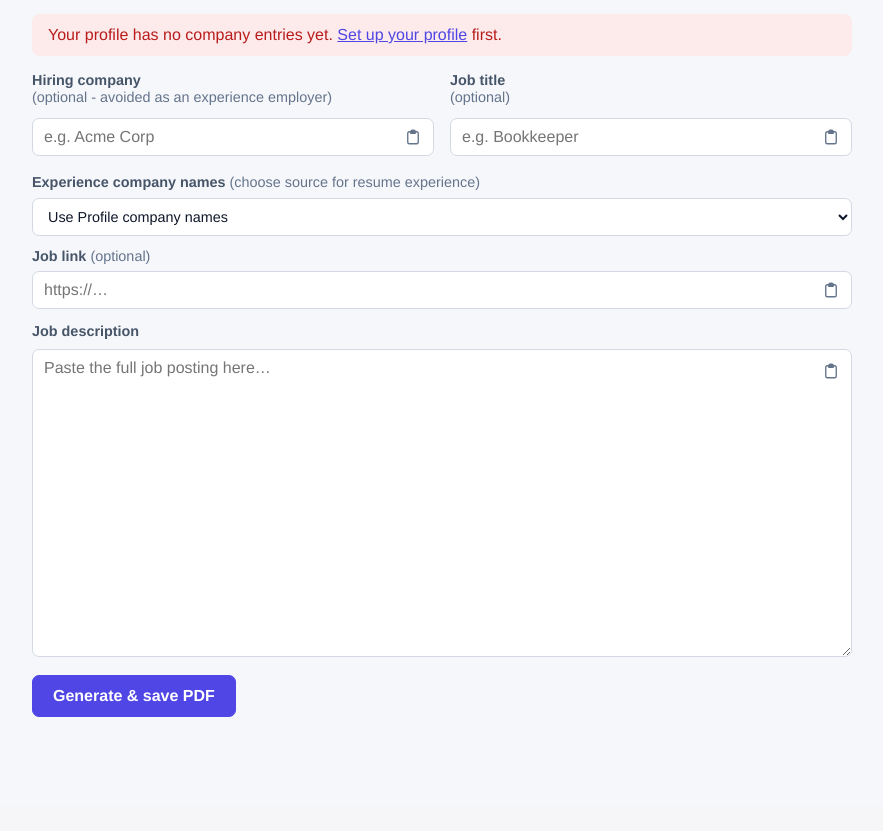
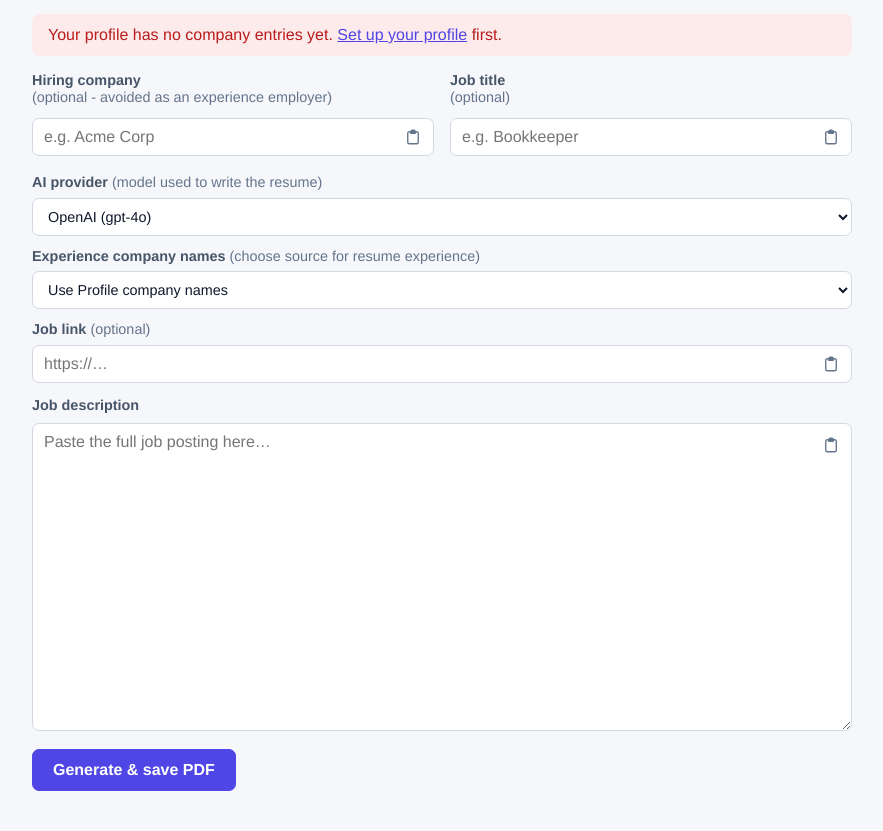
Before and after one commit to pop33557799/resume_generator, a Flask app: page / in a window 1280 px wide. Shown: the part 189-1020 px from the top of the page, without its empty margins (198-1081 px from the left). Before the commit the page ends 906 px from the top, so only its background shows below. Run offline with Flask 3, Linux system fonts and the light colour scheme.

Commit message:
add more AI model

```diff
--- a/app.py
+++ b/app.py
@@ -32,7 +32,7 @@ from flask import (
     send_from_directory, session, url_for,
 )
 from markupsafe import Markup
-from openai import OpenAI
+from openai import OpenAI, RateLimitError
 from weasyprint import HTML
 
 load_dotenv()
@@ -59,6 +59,15 @@ def _migrate_legacy_log() -> None:
     if pid and not resumes_log_path(pid).exists():
         os.replace(LEGACY_RESUMES_LOG, resumes_log_path(pid))
 MODEL = os.getenv("OPENAI_MODEL", "gpt-4o")
+GEMINI_MODEL = os.getenv("GEMINI_MODEL", "gemini-3.8-flash")
+GEMINI_BASE_URL = "https://generativelanguage.googleapis.com/v1beta/openai/"
+GROQ_MODEL = os.getenv("GROQ_MODEL", "openai/gpt-oss-120b")
+GROQ_BASE_URL = "https://api.groq.com/openai/v1"
+# Groq's free tier allows 8000 tokens/minute (prompt + max_tokens), and the
+# prompt alone is ~4800. Cap the output and keep gpt-oss reasoning short so the
+# hidden reasoning doesn't eat the budget and cut the resume off mid-Summary.
+GROQ_MAX_TOKENS = 3000
+AI_PROVIDERS = ("openai", "gemini", "groq")
 
 app = Flask(__name__)
 app.secret_key = os.getenv("FLASK_SECRET", "dev-secret-change-me")
@@ -677,15 +686,55 @@ def invalid_openai_company_names(parsed_exp: list, profile: dict,
     return problems
 
 
-def tailor_resume(profile: dict, job_description: str, target_company: str = "",
-                  company_source: str = "profile") -> dict:
+def ai_client(provider: str) -> tuple:
+    """Return (client, model) for the chosen provider. Gemini and Groq speak
+    the OpenAI API, so the same client works with a different base URL."""
+    if provider == "gemini":
+        api_key = os.getenv("GEMINI_API_KEY")
+        if not api_key or api_key.startswith("paste-"):
+            raise RuntimeError("No Gemini API key configured. Edit .env and add GEMINI_API_KEY.")
+        return OpenAI(api_key=api_key, base_url=GEMINI_BASE_URL), GEMINI_MODEL
+    if provider == "groq":
+        api_key = os.getenv("GROQ_API_KEY")
+        if not api_key or api_key.startswith("gsk_paste"):
+            raise RuntimeError("No Groq API key configured. Edit .env and add GROQ_API_KEY.")
+        return OpenAI(api_key=api_key, base_url=GROQ_BASE_URL), GROQ_MODEL
     api_key = os.getenv("OPENAI_API_KEY")
     if not api_key or api_key.startswith("sk-paste"):
         raise RuntimeError("No OpenAI API key configured. Edit .env and add your key.")
-    client = OpenAI(api_key=api_key)
+    return OpenAI(api_key=api_key), MODEL
 
-    resp = client.chat.completions.create(
-        model=MODEL,
+
+def create_chat(client, **kwargs):
+    """chat.completions.create, but wait out short per-minute rate limits
+    (Groq's free tier: "Please try again in 7.65s") instead of failing."""
+    for attempt in range(3):
+        try:
+            return client.chat.completions.create(**kwargs)
+        except RateLimitError as exc:
+            m = re.search(r"try again in (?:(\d+)m(?!s))?([\d.]+)(ms|s)", str(exc))
+            wait = None
+            if m:
+                secs = float(m.group(2)) / (1000 if m.group(3) == "ms" else 1)
+                wait = int(m.group(1) or 0) * 60 + secs + 1
+            if wait is None or wait > 65 or attempt == 2:
+                raise
+            time.sleep(wait)
+
+
+def tailor_resume(profile: dict, job_description: str, target_company: str = "",
+                  company_source: str = "profile", provider: str = "openai") -> dict:
+    client, model = ai_client(provider)
+    limits = {}
+    if provider == "groq":
+        limits["max_tokens"] = GROQ_MAX_TOKENS
+        if model.startswith("openai/gpt-oss"):
+            limits["reasoning_effort"] = "low"
+
+    resp = create_chat(
+        client,
+        model=model,
+        **limits,
         temperature=0.6,
         messages=[
             {"role": "system", "content":
@@ -709,8 +758,10 @@ def tailor_resume(profile: dict, job_description: str, target_company: str = "",
                 + " experience/company blocks. Do not use profile company names, "
                 + "generic slot labels, duplicate company names, or the target/hiring company."
             )
-            resp = client.chat.completions.create(
-                model=MODEL,
+            resp = create_chat(
+                client,
+                model=model,
+                **limits,
                 temperature=0.6,
                 messages=[
                     {"role": "system", "content":
@@ -773,9 +824,15 @@ def index():
     company_source = session.get("company_source", "profile")
     if company_source not in ("profile", "openai"):
         company_source = "profile"
+    ai_provider = session.get("ai_provider", "openai")
+    if ai_provider not in AI_PROVIDERS:
+        ai_provider = "openai"
+    print("ai_provider====" + ai_provider)
     return render_template("index.html", profiles=list_profile_names(list_profiles()),
                            active=active, profile=load_profile(active),
-                           company_source=company_source)
+                           company_source=company_source, ai_provider=ai_provider,
+                           openai_model=MODEL, gemini_model=GEMINI_MODEL,
+                           groq_model=GROQ_MODEL)
 
 
 @app.route("/profile", methods=["GET", "POST"])
@@ -1196,9 +1253,14 @@ def generate():
     if company_source not in ("profile", "openai"):
         company_source = "profile"
     session["company_source"] = company_source
+    ai_provider = request.form.get("ai_provider", "openai").strip()
+    if ai_provider not in AI_PROVIDERS:
+        ai_provider = "openai"
+    session["ai_provider"] = ai_provider
 
     try:
-        tailored = tailor_resume(profile_data, job_description, company, company_source)
+        tailored = tailor_resume(profile_data, job_description, company, company_source,
+                                 ai_provider)
         for w in build_warnings(tailored):
             app.logger.warning("Resume parse: %s", w)
         pdf_bytes = render_pdf(profile_data, tailored)
--- a/templates/index.html
+++ b/templates/index.html
@@ -66,6 +66,14 @@
       </span>
     </div>
   </div>
+  <label for="ai_provider" style="margin-top:6px;display:block"><strong>AI provider</strong>
+    <span class="muted">(model used to write the resume)</span>
+    <select id="ai_provider" name="ai_provider">
+      <option value="openai" {{ 'selected' if ai_provider == 'openai' }}>OpenAI ({{ openai_model }})</option>
+      <option value="gemini" {{ 'selected' if ai_provider == 'gemini' }}>Gemini ({{ gemini_model }})</option>
+      <option value="groq" {{ 'selected' if ai_provider == 'groq' }}>Groq ({{ groq_model }})</option>
+    </select>
+  </label>
   <label for="company_source" style="margin-top:6px;display:block"><strong>Experience company names</strong>
     <span class="muted">(choose source for resume experience)</span>
     <select id="company_source" name="company_source">
```
Also changed, not shown: 1 other file.
